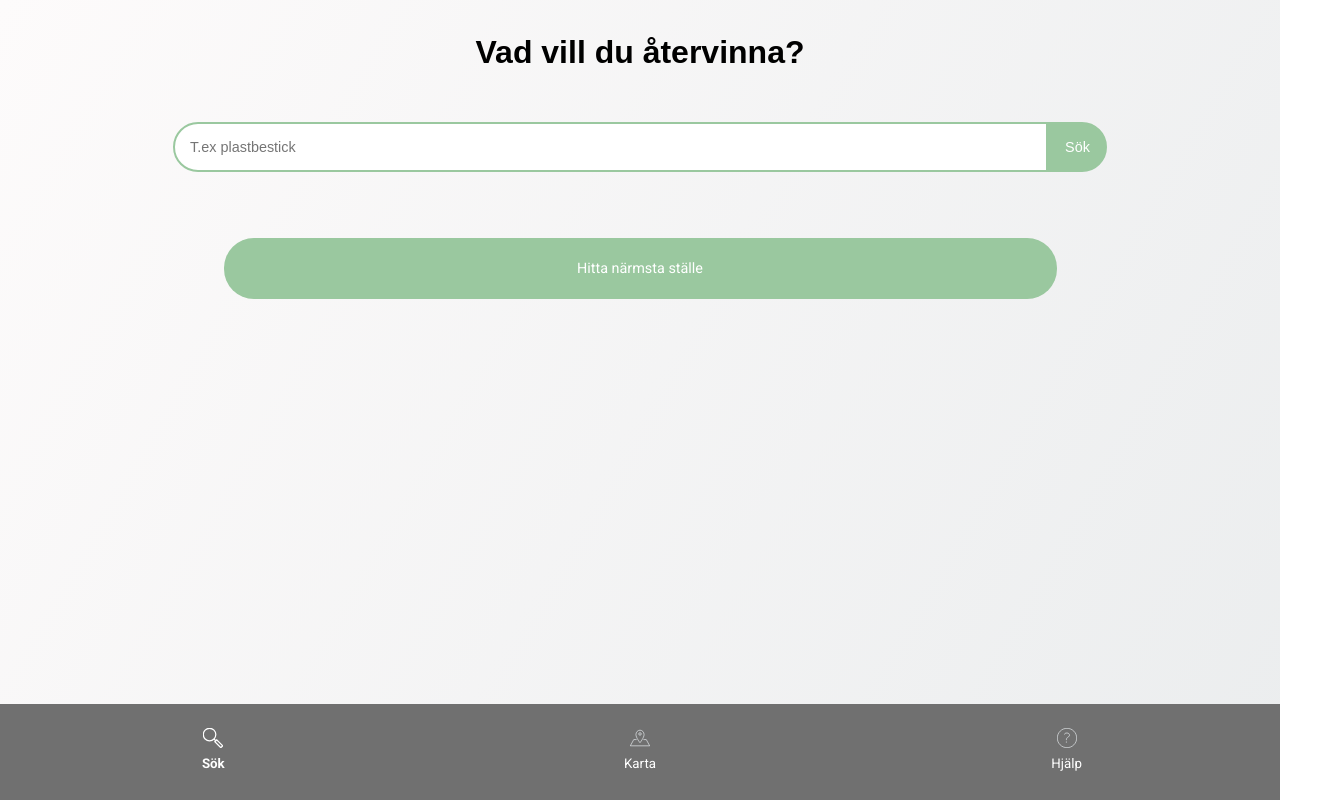
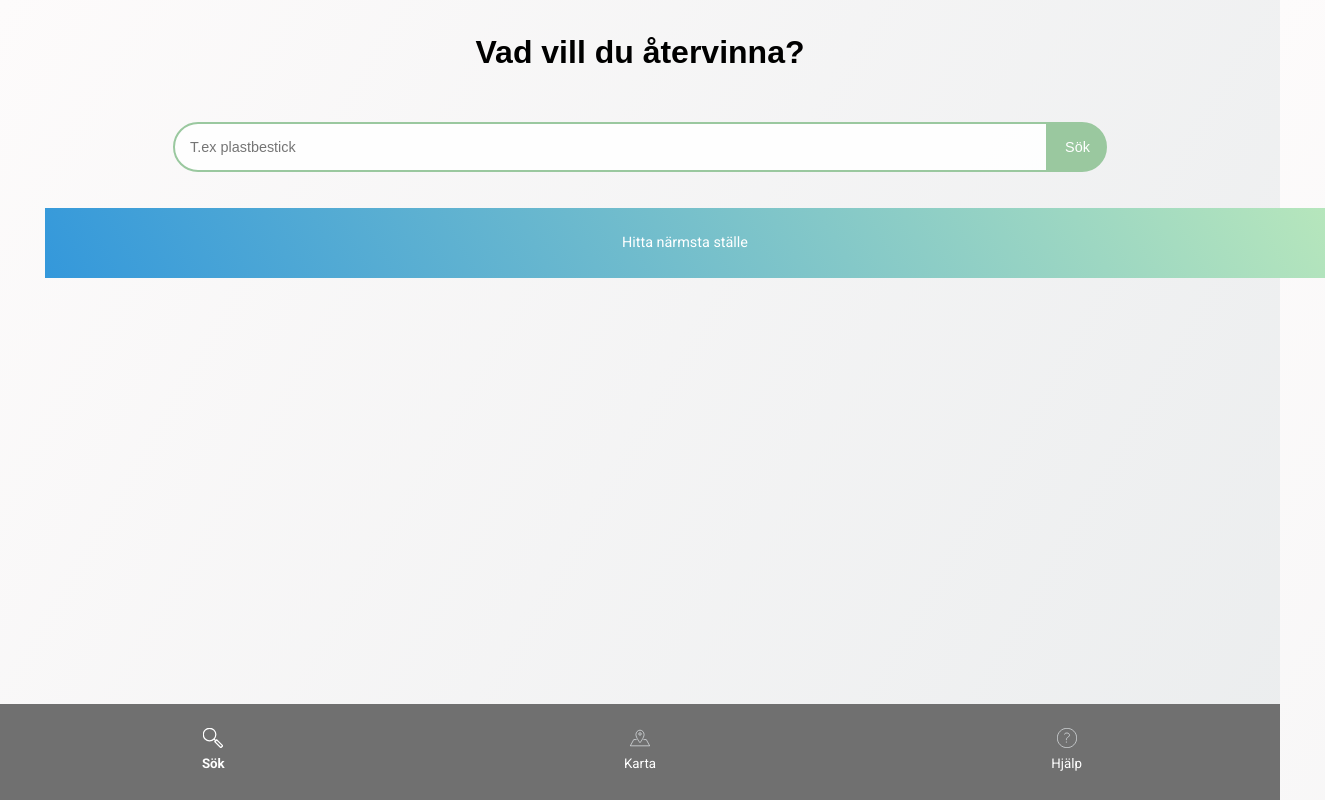
Before and after one commit to uddesson/atervinn-stan-prototype, a React (Create React App) app: page / in a window 1280 px wide. Shown: the whole page, 1325 px wide, since content can reach past the window. Built offline with nearby package versions, Linux system fonts and the light colour scheme; a web font is replaced by a local one.

Commit message:
Styling improvments

```diff
--- a/src/App.css
+++ b/src/App.css
@@ -75,6 +75,7 @@ header {
 }
 
 .container-inner {
+    min-height: 300px;
     padding: 10px 30px 30px 30px;
 }
 
@@ -105,7 +106,7 @@ nav {
 }
 
 ul {
-    margin-top: 0px;
+    margin-top: 20px;
 }
 
 li {
@@ -138,21 +139,21 @@ li {
 }
 
 .btn__call-to-action {
-    width: 70%;
-    padding: 22px;
+    width: 100vw;
     border: none;
     color: white;
     font-size: 0.9em;
-    background-color: var(--primary-green);
-    border-radius: 30px;
-    margin: 30px 0;
     -webkit-appearance: none;
     appearance: none;
+    height: 70px;
+    padding: 10px 30px;
+    color: white;
+    background-image: linear-gradient(60deg, var(--blue) 0%, var(--primary-green-light) 100%);
 }
 
 .btn__call-to-action:hover,
 .btn__call-to-action:focus {
-    background-color: var(--primary-green-dark);
+    text-decoration: underline;
 }
 
 /*
@@ -175,7 +176,7 @@ input[type='text'] {
     border-bottom-left-radius: 30px;
     border-bottom-right-radius: 0px;
     border-top-right-radius: 0px;
-    background-color: white;
+    background-color: rgba(255, 255, 255, 0.893);
     border: 2px solid var(--primary-green);
     color: var(--primary-green-dark);
 }
```
